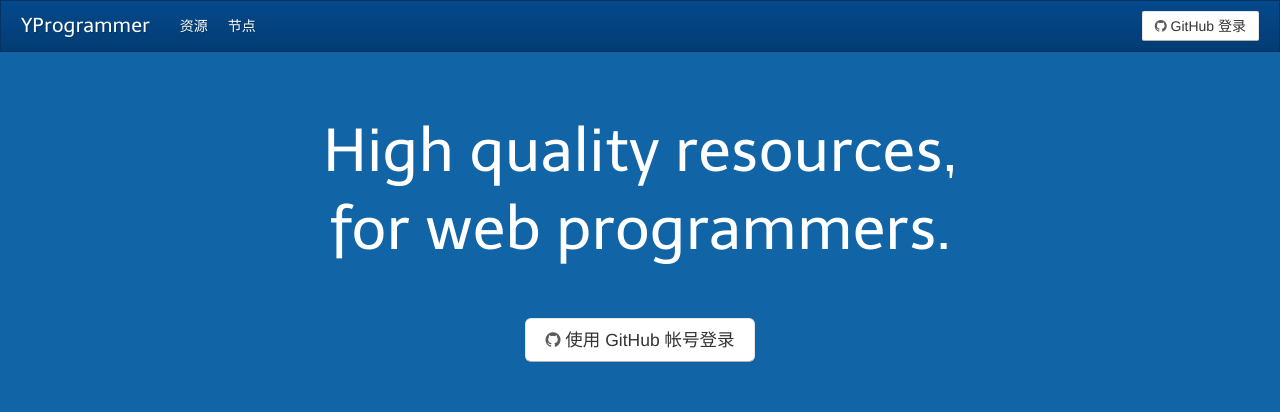
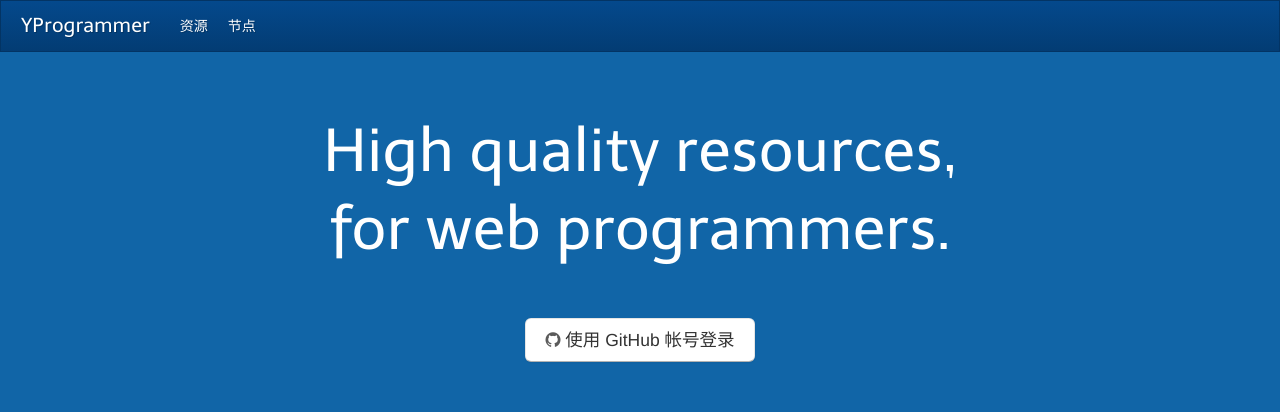
Before and after one commit to hustlzp/yprogrammer, a Django app: template templates/index.html in a window 1280 px wide. Shown: the top 420 px of the page. Run offline with Django 3.2, Linux system fonts and the light colour scheme; the template is opened without the code that fills it: most values are stand-ins (such as "Sample title", 1, 10 or a date in 2020).

Commit message:
hide the sign btn in nav when not signin

```diff
--- a/templates/base.html
+++ b/templates/base.html
@@ -65,7 +65,7 @@
                   </li>
                </ul>
                {% else %}
-               <a href="https://github.com/login/oauth/authorize?client_id={{ client_id }}&redirect_uri={{ redirect_url }}" class='btn pull-right' href=""><i class='icon-github'></i> GitHub 登录</a>
+               <!-- <a href="https://github.com/login/oauth/authorize?client_id={{ client_id }}&redirect_uri={{ redirect_url }}" class='btn pull-right' href=""><i class='icon-github'></i> GitHub 登录</a> -->
                {% endif %}
             </div>
          </div>
```
